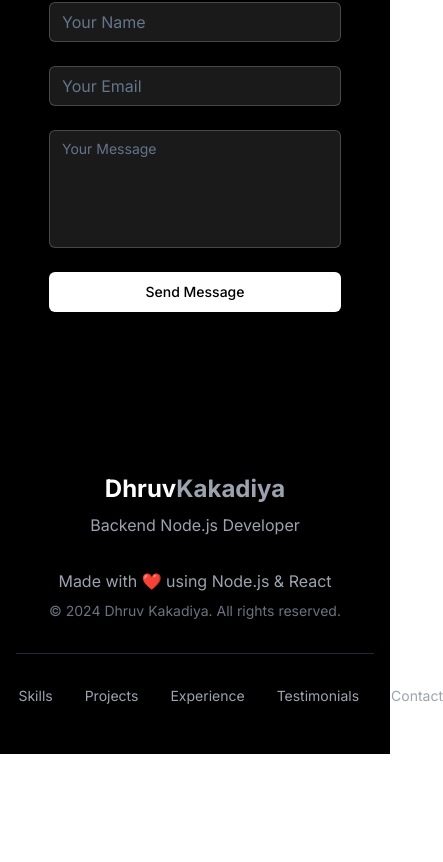
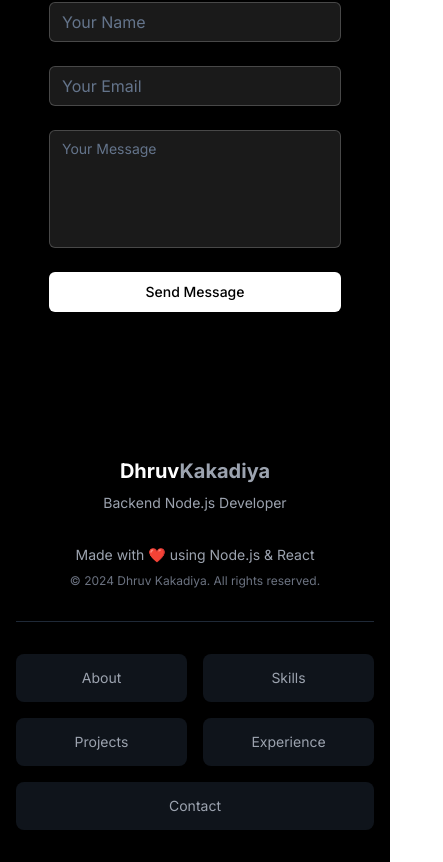
Before and after one commit to Dhruvkakadiya1911/refined-node-profile, a React (Vite) app: page / in a window 390 px wide. Shown: the part 8780-9642 px from the top of the page, 443 px wide, since content can reach past the window. Before the commit the page ends 9534 px from the top, so only its background shows below. Built offline with nearby package versions, Linux system fonts and the light colour scheme.

Commit message:
Fix: Make footer navigation responsive
Ensure footer navigation is responsive across all screen sizes.

```diff
--- a/src/components/Footer.tsx
+++ b/src/components/Footer.tsx
@@ -1,36 +1,143 @@
 
 const Footer = () => {
   return (
-    <footer className="bg-black dark:bg-gray-900 text-white py-12 transition-colors duration-300">
+    <footer className="bg-black dark:bg-gray-900 text-white py-8 sm:py-12 lg:py-16 transition-colors duration-300">
       <div className="max-w-6xl mx-auto px-4 sm:px-6 lg:px-8">
-        <div className="flex flex-col md:flex-row justify-between items-center">
-          <div className="text-center md:text-left mb-8 md:mb-0">
-            <div className="text-2xl font-bold mb-2">
+        {/* Main footer content */}
+        <div className="flex flex-col lg:flex-row justify-between items-center space-y-8 lg:space-y-0">
+          {/* Brand section */}
+          <div className="text-center lg:text-left">
+            <div className="text-xl sm:text-2xl lg:text-3xl font-bold mb-2">
               Dhruv<span className="text-gray-400">Kakadiya</span>
             </div>
-            <p className="text-gray-400">
+            <p className="text-sm sm:text-base lg:text-lg text-gray-400">
               Backend Node.js Developer
             </p>
           </div>
 
-          <div className="text-center md:text-right">
-            <p className="text-gray-400 mb-2">
+          {/* Tech info */}
+          <div className="text-center lg:text-right">
+            <p className="text-sm sm:text-base text-gray-400 mb-2">
               Made with ❤️ using Node.js & React
             </p>
-            <p className="text-sm text-gray-500">
+            <p className="text-xs sm:text-sm text-gray-500">
               © 2024 Dhruv Kakadiya. All rights reserved.
             </p>
           </div>
         </div>
 
-        <div className="border-t border-gray-800 dark:border-gray-700 mt-8 pt-8 text-center transition-colors duration-300">
-          <div className="flex justify-center space-x-8 text-sm text-gray-400">
-            <a href="#about" className="hover:text-white transition-colors">About</a>
-            <a href="#skills" className="hover:text-white transition-colors">Skills</a>
-            <a href="#projects" className="hover:text-white transition-colors">Projects</a>
-            <a href="#experience" className="hover:text-white transition-colors">Experience</a>
-            <a href="#testimonials" className="hover:text-white transition-colors">Testimonials</a>
-            <a href="#contact" className="hover:text-white transition-colors">Contact</a>
+        {/* Enhanced responsive navigation */}
+        <div className="border-t border-gray-800 dark:border-gray-700 mt-8 sm:mt-10 lg:mt-12 pt-8 sm:pt-10 lg:pt-12 transition-colors duration-300">
+          {/* Mobile navigation - Stack vertically on small screens */}
+          <div className="flex flex-col sm:hidden space-y-4">
+            <div className="grid grid-cols-2 gap-4">
+              <a
+                href="#about"
+                className="flex items-center justify-center py-3 px-4 text-sm text-gray-400 hover:text-white transition-colors bg-gray-800/50 rounded-lg hover:bg-gray-700/50 touch-manipulation min-h-[48px]"
+              >
+                About
+              </a>
+              <a
+                href="#skills"
+                className="flex items-center justify-center py-3 px-4 text-sm text-gray-400 hover:text-white transition-colors bg-gray-800/50 rounded-lg hover:bg-gray-700/50 touch-manipulation min-h-[48px]"
+              >
+                Skills
+              </a>
+            </div>
+            <div className="grid grid-cols-2 gap-4">
+              <a
+                href="#projects"
+                className="flex items-center justify-center py-3 px-4 text-sm text-gray-400 hover:text-white transition-colors bg-gray-800/50 rounded-lg hover:bg-gray-700/50 touch-manipulation min-h-[48px]"
+              >
+                Projects
+              </a>
+              <a
+                href="#experience"
+                className="flex items-center justify-center py-3 px-4 text-sm text-gray-400 hover:text-white transition-colors bg-gray-800/50 rounded-lg hover:bg-gray-700/50 touch-manipulation min-h-[48px]"
+              >
+                Experience
+              </a>
+            </div>
+            <div className="grid grid-cols-1 gap-4">
+              <a
+                href="#contact"
+                className="flex items-center justify-center py-3 px-4 text-sm text-gray-400 hover:text-white transition-colors bg-gray-800/50 rounded-lg hover:bg-gray-700/50 touch-manipulation min-h-[48px]"
+              >
+                Contact
+              </a>
+            </div>
+          </div>
+
+          {/* Tablet navigation - 3 columns for medium screens */}
+          <div className="hidden sm:flex md:hidden justify-center">
+            <div className="grid grid-cols-3 gap-6 w-full max-w-lg">
+              <a
+                href="#about"
+                className="flex items-center justify-center py-3 px-4 text-sm text-gray-400 hover:text-white transition-colors rounded-lg hover:bg-gray-800/50 touch-manipulation min-h-[48px]"
+              >
+                About
+              </a>
+              <a
+                href="#skills"
+                className="flex items-center justify-center py-3 px-4 text-sm text-gray-400 hover:text-white transition-colors rounded-lg hover:bg-gray-800/50 touch-manipulation min-h-[48px]"
+              >
+                Skills
+              </a>
+              <a
+                href="#projects"
+                className="flex items-center justify-center py-3 px-4 text-sm text-gray-400 hover:text-white transition-colors rounded-lg hover:bg-gray-800/50 touch-manipulation min-h-[48px]"
+              >
+                Projects
+              </a>
+              <a
+                href="#experience"
+                className="flex items-center justify-center py-3 px-4 text-sm text-gray-400 hover:text-white transition-colors rounded-lg hover:bg-gray-800/50 touch-manipulation min-h-[48px] col-start-2"
+              >
+                Experience
+              </a>
+              <a
+                href="#contact"
+                className="flex items-center justify-center py-3 px-4 text-sm text-gray-400 hover:text-white transition-colors rounded-lg hover:bg-gray-800/50 touch-manipulation min-h-[48px]"
+              >
+                Contact
+              </a>
+            </div>
+          </div>
+
+          {/* Desktop navigation - Horizontal layout for large screens */}
+          <div className="hidden md:flex justify-center">
+            <div className="flex flex-wrap justify-center gap-6 lg:gap-8 xl:gap-12">
+              <a
+                href="#about"
+                className="py-2 px-4 lg:px-6 text-sm lg:text-base text-gray-400 hover:text-white transition-colors hover:bg-gray-800/30 rounded-lg cursor-pointer"
+              >
+                About
+              </a>
+              <a
+                href="#skills"
+                className="py-2 px-4 lg:px-6 text-sm lg:text-base text-gray-400 hover:text-white transition-colors hover:bg-gray-800/30 rounded-lg cursor-pointer"
+              >
+                Skills
+              </a>
+              <a
+                href="#projects"
+                className="py-2 px-4 lg:px-6 text-sm lg:text-base text-gray-400 hover:text-white transition-colors hover:bg-gray-800/30 rounded-lg cursor-pointer"
+              >
+                Projects
+              </a>
+              <a
+                href="#experience"
+                className="py-2 px-4 lg:px-6 text-sm lg:text-base text-gray-400 hover:text-white transition-colors hover:bg-gray-800/30 rounded-lg cursor-pointer"
+              >
+                Experience
+              </a>
+              <a
+                href="#contact"
+                className="py-2 px-4 lg:px-6 text-sm lg:text-base text-gray-400 hover:text-white transition-colors hover:bg-gray-800/30 rounded-lg cursor-pointer"
+              >
+                Contact
+              </a>
+            </div>
           </div>
         </div>
       </div>
```
